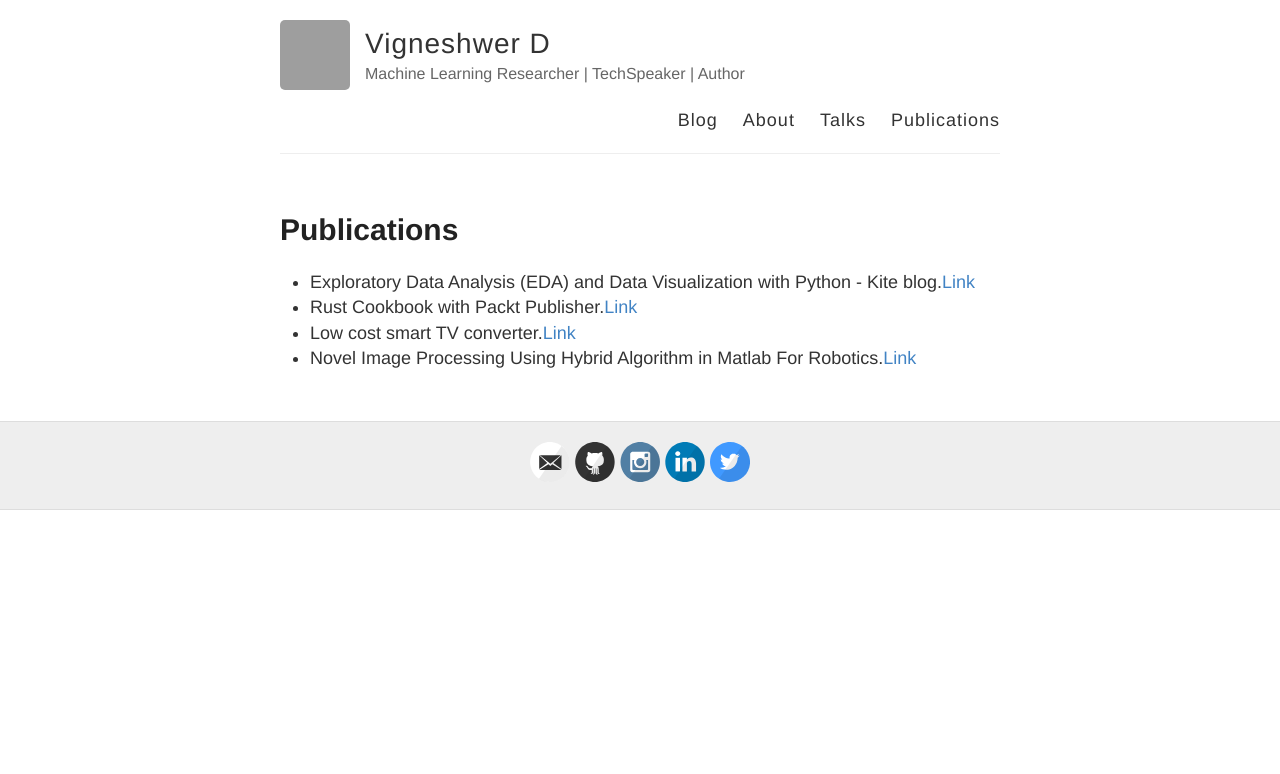
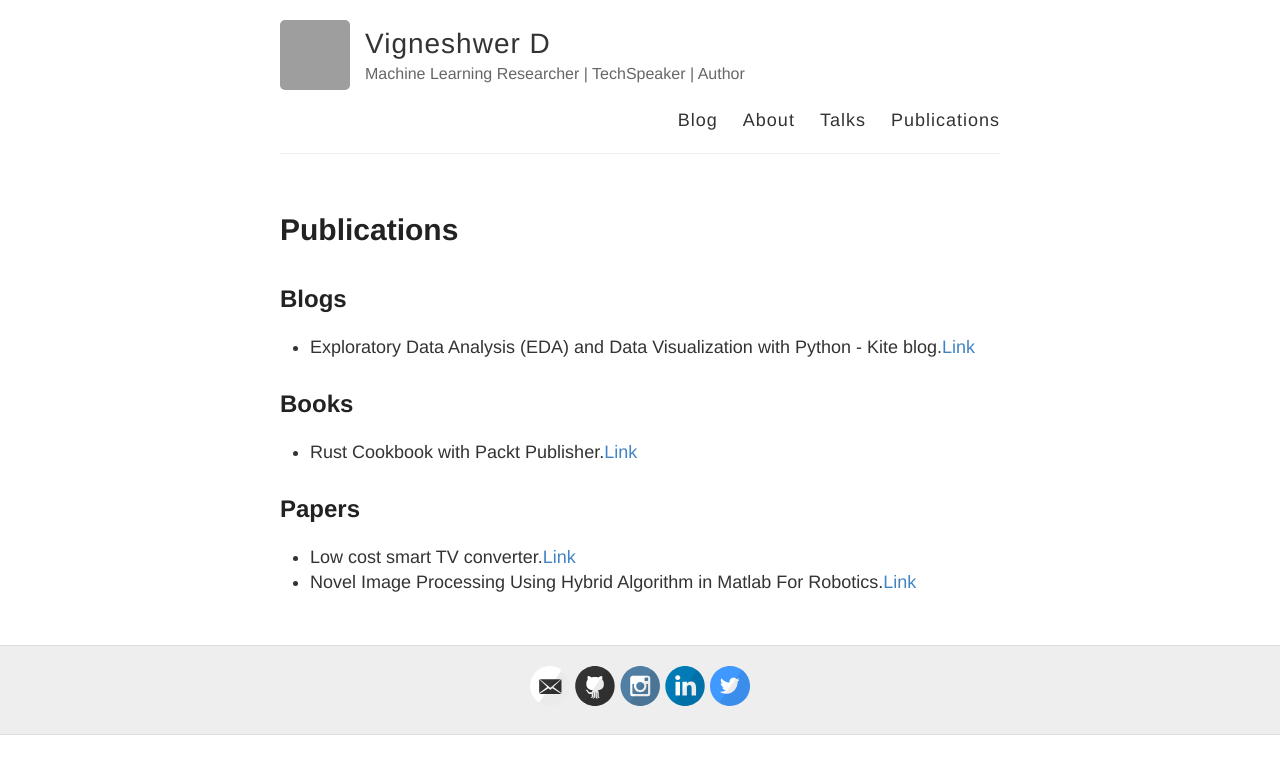
Before and after one commit to dvigneshwer/dvigneshwer.github.io, a Jekyll site: the page built from pub.md, in a window 1280 px wide. Shown: the top 774 px of the page. Built offline with Jekyll 4.4.1, drawn with Linux system fonts in a browser that asks for light colours; grey boxes are pictures that could not be loaded.

Commit message:
Update pub.md

```diff
--- a/pub.md
+++ b/pub.md
@@ -4,7 +4,15 @@ title: Publications
 permalink: /pub/
 ---
 
+## Blogs
+
 * Exploratory Data Analysis (EDA) and Data Visualization with Python - Kite blog.[Link](https://owlskip.com/s/EDA)
+
+## Books
+
 * Rust Cookbook with Packt Publisher.[Link](https://www.packtpub.com/application-development/rust-cookbook)
+
+## Papers
+
 * Low cost smart TV converter.[Link](https://www.researchgate.net/publication/262935449_Low_Cost_Smart_TV_converter_module)
 * Novel Image Processing Using Hybrid Algorithm in Matlab For Robotics.[Link](https://dvigneshwer.wordpress.com/2016/05/08/novel-image-processing-using-hybrid-algorithm-in-matlab-for-robotics/)
```
